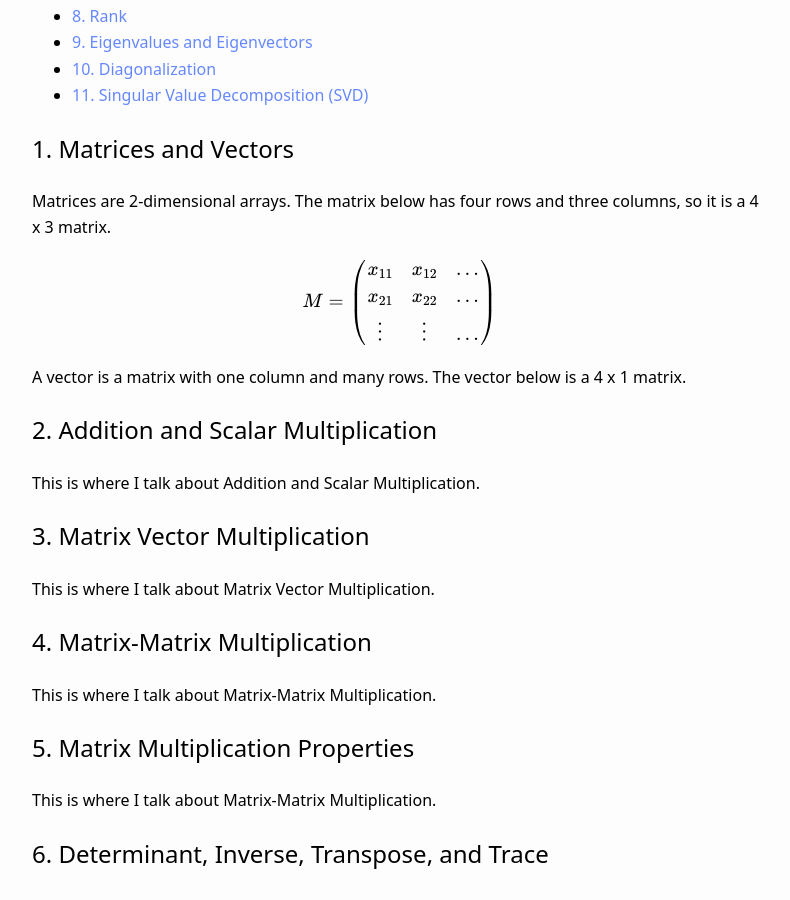
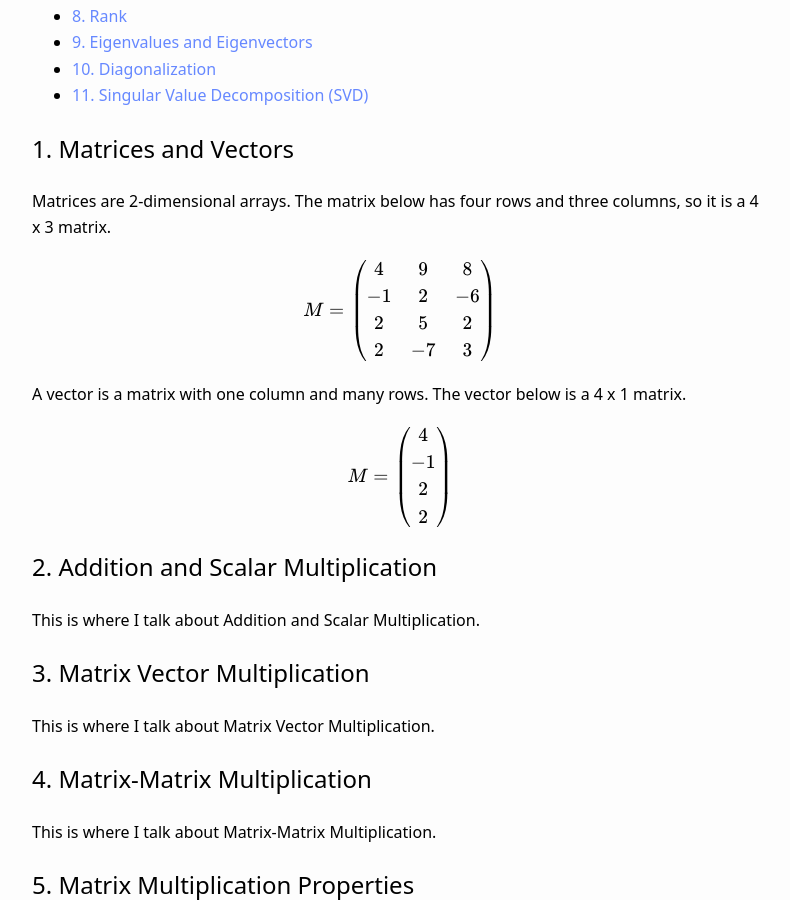
Before and after one commit to gurpreet-ai/gurpreet-ai.github.io, a Jekyll site: the page built from _posts/2018-12-31-Linear-Algebra-Review.md, in a window 1280 px wide and 900 px high, scrolled down 593 px. Shown: the whole window, without its empty margins (240-1030 px from the left). Built offline with Jekyll 4.4.1, drawn with Linux system fonts in a browser that asks for light colours; formulas are drawn with MathJax 3.

Commit message:
updated posts

```diff
--- a/_posts/2018-12-31-Linear-Algebra-Review.md
+++ b/_posts/2018-12-31-Linear-Algebra-Review.md
@@ -22,13 +22,23 @@ Matrices are 2-dimensional arrays. The matrix below has four rows and three colu
 
 $$
 M = \left( \begin{array}{ccc}
-x_{11} & x_{12} & \ldots \\
-x_{21} & x_{22} & \ldots \\
-\vdots & \vdots & \ldots \\
+ 4 &  9 &  8 \\
+-1 &  2 & -6 \\
+ 2 &  5 &  2 \\
+ 2 & -7 &  3 \\
 \end{array} \right)
 $$
 
 A vector is a matrix with one column and many rows. The vector below is a 4 x 1 matrix.
+
+$$
+M = \left( \begin{array}{ccc}
+ 4 \\
+-1 \\
+ 2 \\
+ 2 \\
+\end{array} \right)
+$$
 
 ## 2. Addition and Scalar Multiplication
 This is where I talk about Addition and Scalar Multiplication.
```
